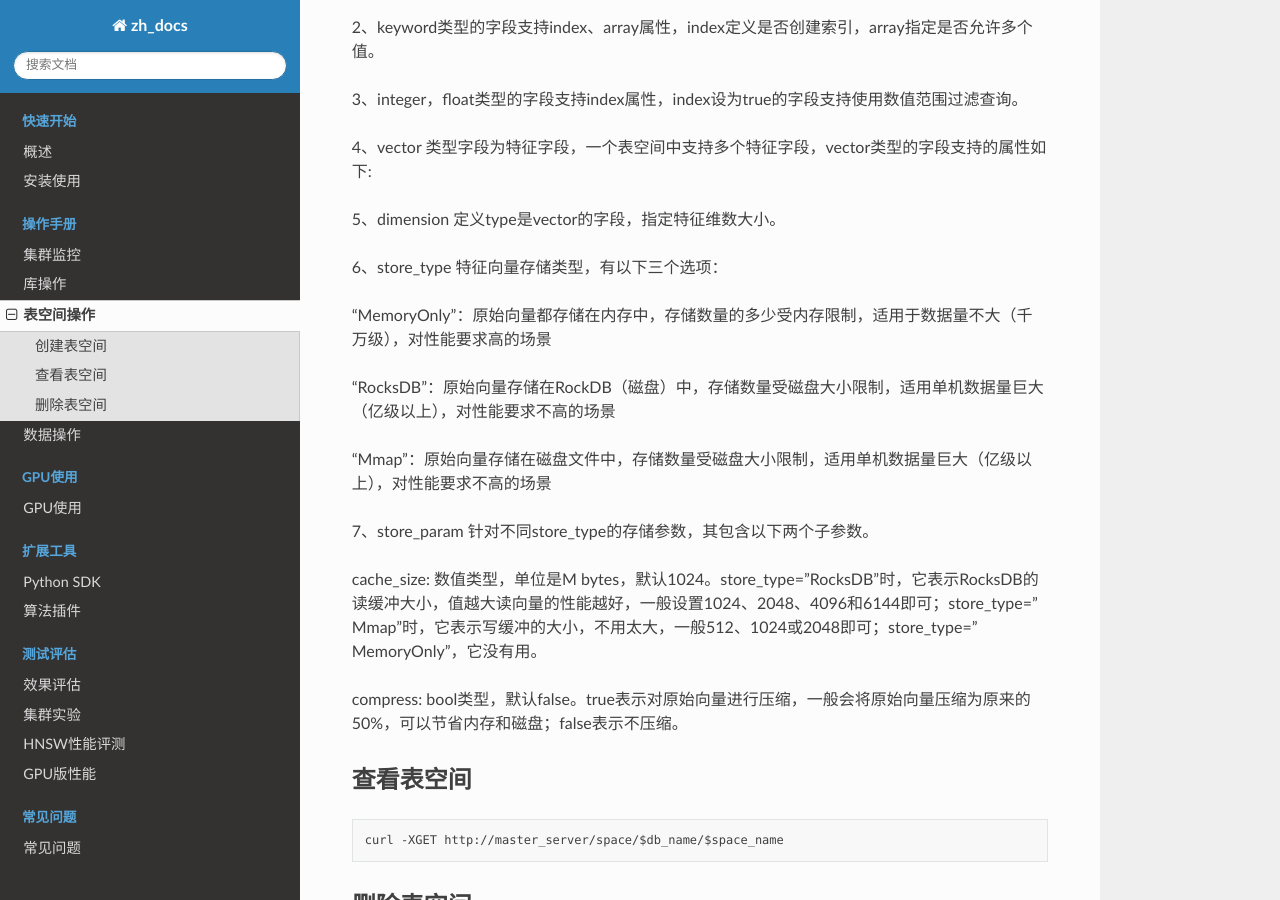
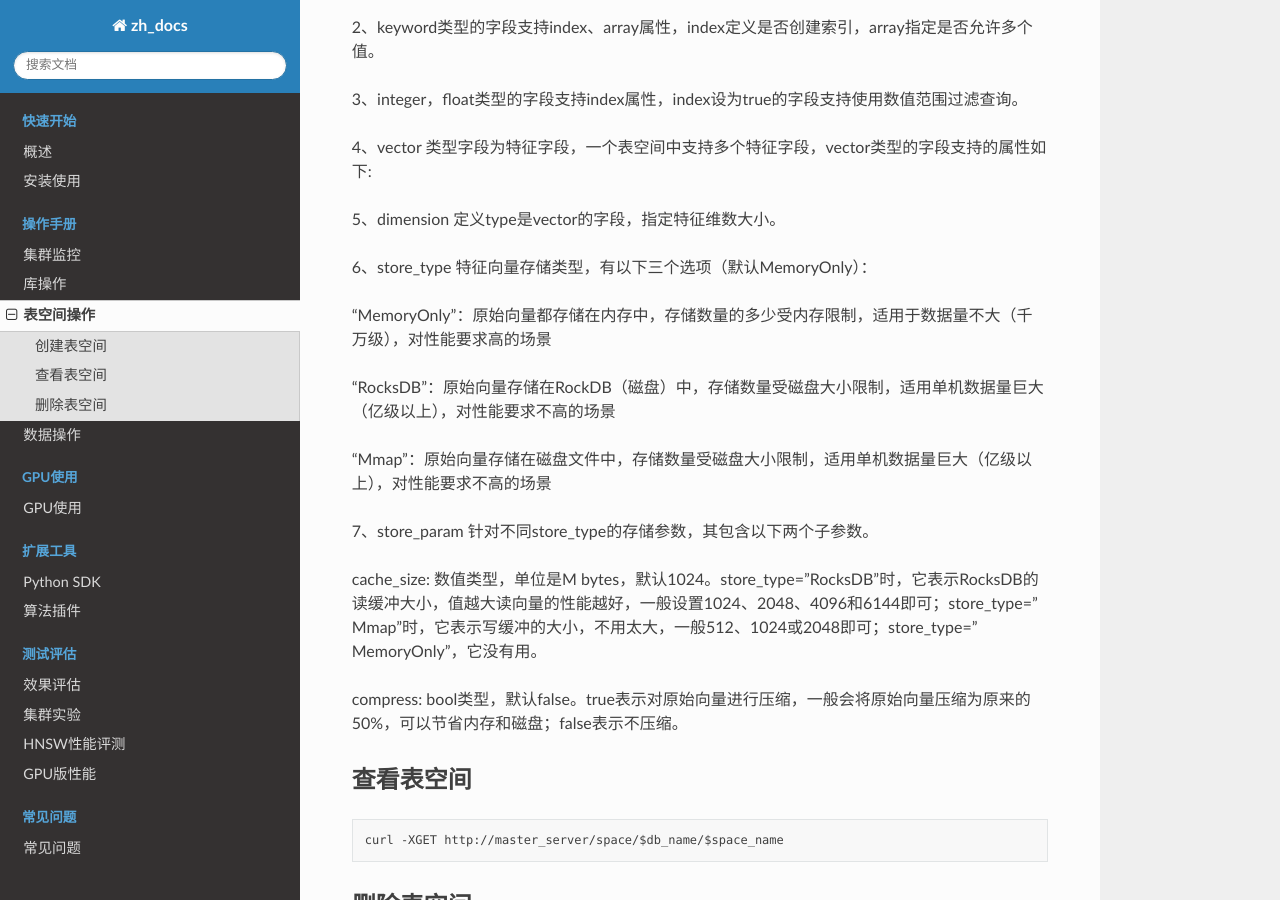
Before and after one commit to nizyun/vs_cn, a Sphinx documentation site: the page built from docs/source/use_op/op_space.rst, in a window 1280 px wide and 900 px high, scrolled down 3690 px. Built offline with Sphinx 7.4.7 and the Read the Docs theme 2.0.0, drawn with Linux system fonts in a browser that asks for light colours; pages that are not in the unit, such as notebooks, are missing from menus.

Commit message:
Update op_space.rst

```diff
--- a/docs/source/use_op/op_space.rst
+++ b/docs/source/use_op/op_space.rst
@@ -219,7 +219,7 @@ properties配置:
 
 5、dimension 定义type是vector的字段，指定特征维数大小。
 
-6、store_type 特征向量存储类型，有以下三个选项：
+6、store_type 特征向量存储类型，有以下三个选项（默认MemoryOnly）：
 
 "MemoryOnly"：原始向量都存储在内存中，存储数量的多少受内存限制，适用于数据量不大（千万级），对性能要求高的场景
 
```
